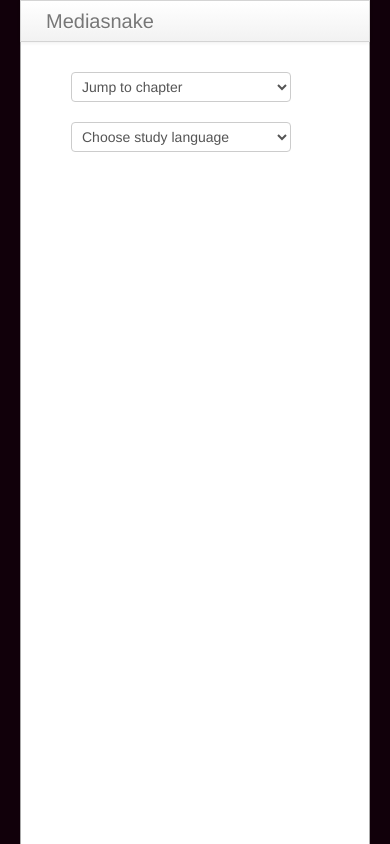
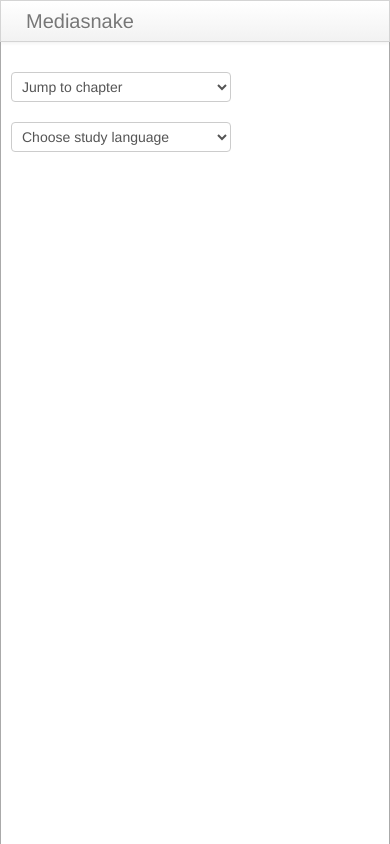
Before and after one commit to pv/mediasnake, a Django app: template mediasnakebooks/templates/mediasnakebooks/ebook.html in a window 390 px wide. Run offline with Django 3.2, Linux system fonts and the light colour scheme; the template is opened without the code that fills it, so the values that code supplies are empty; some libraries are stand-ins or nearby versions.

Commit message:
Tweak CSS to waste less space on small screens

```diff
--- a/mediasnake/static/mediasnake/css/base.css
+++ b/mediasnake/static/mediasnake/css/base.css
@@ -34,3 +34,15 @@ body {
     border-left: 1px solid #aaaaaa;
     border-right: 1px solid #aaaaaa;
 }
+
+@media only screen and (max-width : 500px) {
+    body {
+	padding-left: 0px;
+	padding-right: 0px;
+    }
+
+    #main-container {
+	padding-left: 10px;
+	padding-right: 10px;
+    }
+}
--- a/mediasnakebooks/static/mediasnakebooks/css/mediasnakebooks.css
+++ b/mediasnakebooks/static/mediasnakebooks/css/mediasnakebooks.css
@@ -1,6 +1,12 @@
 div.ebook {
     max-width: 40em;
     margin-left: 20px;
+}
+
+@media only screen and (max-width : 500px) {
+    div.ebook {
+	margin-left: 0px;
+    }
 }
 
 div.ebook-text {
```
